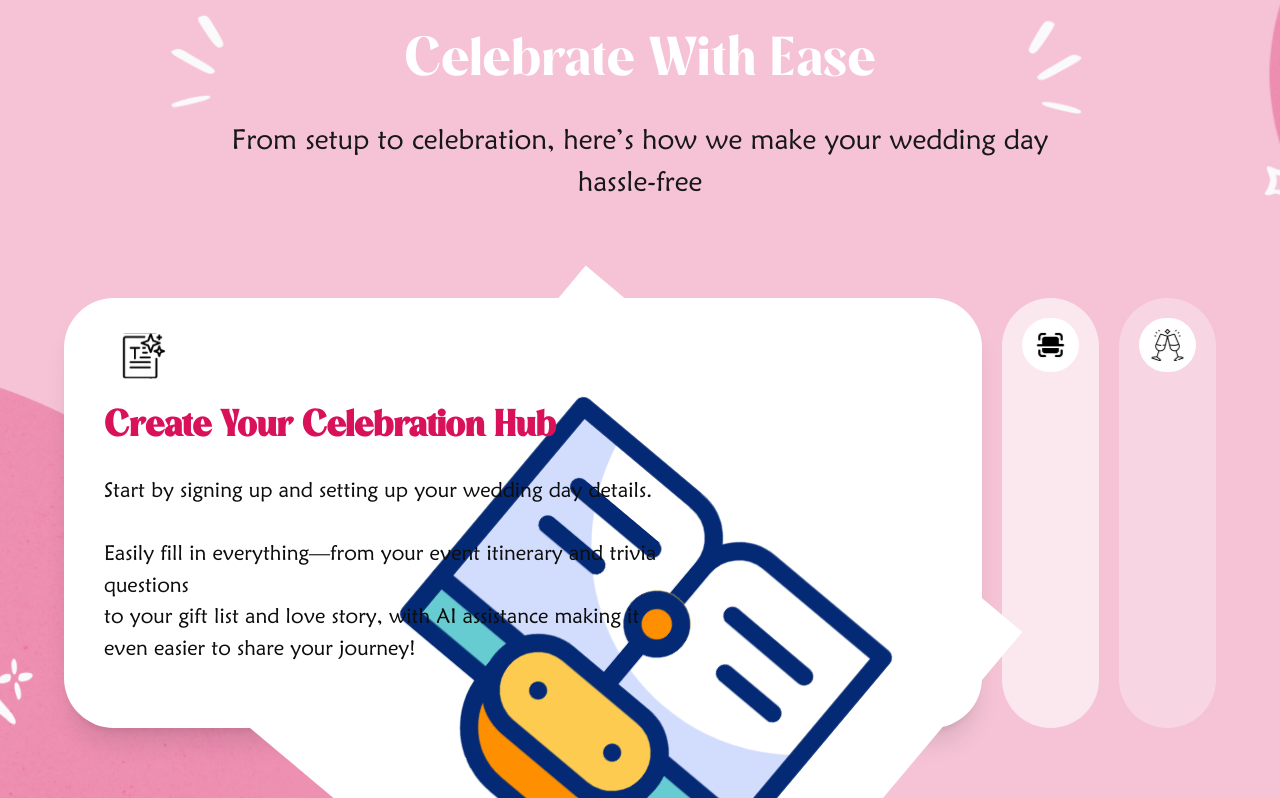
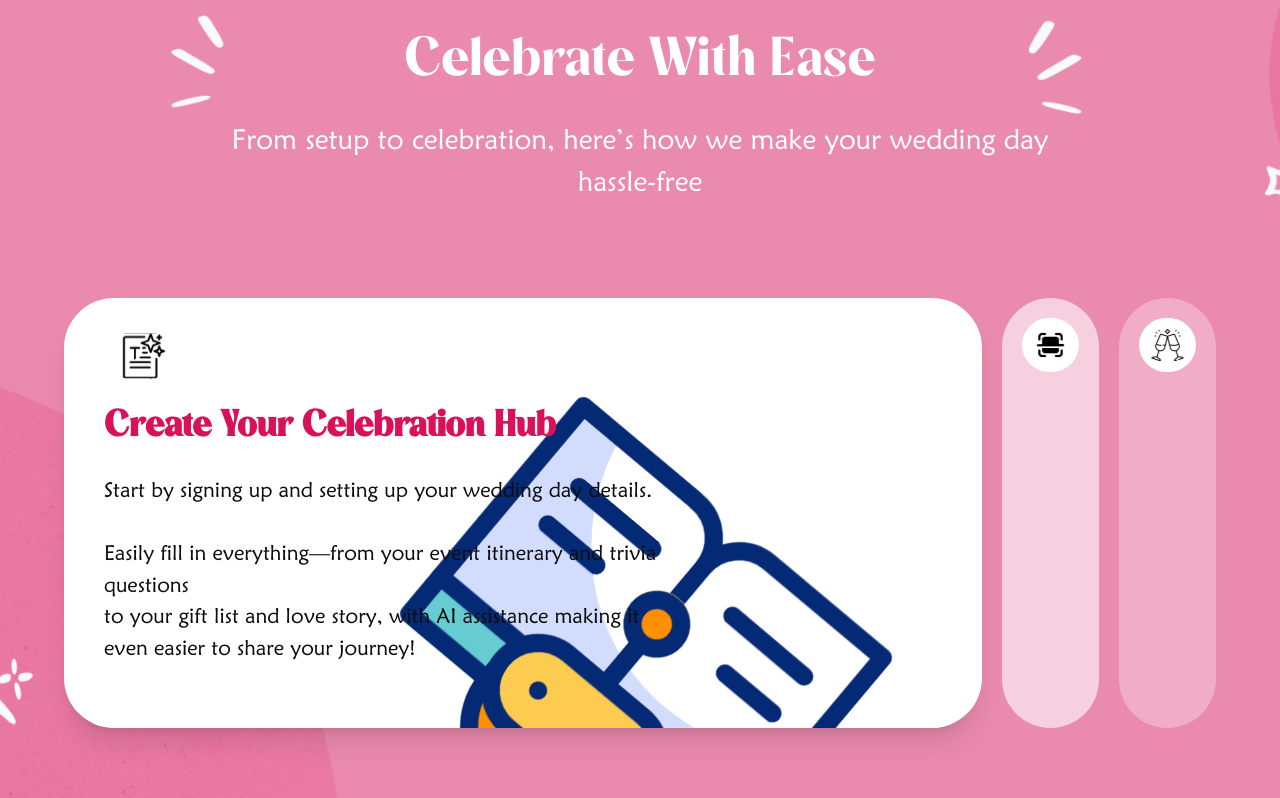
Before and after one commit to okafohenry/upwork, a Next.js app: page / in a window 1280 px wide. Shown: the part 5139-5937 px from the top of the page. Built offline with nearby package versions, Linux system fonts and the light colour scheme.

Commit message:
fixed errors background image

```diff
--- a/src/app/globals.css
+++ b/src/app/globals.css
@@ -38,7 +38,7 @@ html {
 
 
 body {
-  color: var(--foreground);
+  color: #ffffff;
   /* background: var(--background); */
   font-family: Arial, Helvetica, sans-serif;
   scroll-behavior: smooth;
@@ -65,7 +65,6 @@ p, ul>li>a, .copyright, button {
 }
 
 .faq-bg {
-
   background-image: url('/union.svg');
   background-size: cover;
   background-position: center;
@@ -74,19 +73,19 @@ p, ul>li>a, .copyright, button {
 
 .celebrate-bg {
   width: 100%;
-  height: 120vh;
 
-  background-image: url('/celebrate2.png');
+  background-image: url('/celebrate2.png') !important;
   background-size: cover;
   background-position: center;
   background-repeat: no-repeat;
+  background-color: var(--primary-50, rgb(233, 140, 174));
 }
 
 .hero-bg {
   width: 100%;
   height: 130vh;
 
-  background-image: url('/hero.png');
+  background-image: url('/hero.png') !important;
   background-size: cover;
   background-position: center;
   background-repeat: no-repeat;
--- a/src/components/carousel/SlideOne.jsx
+++ b/src/components/carousel/SlideOne.jsx
@@ -20,7 +20,7 @@ export default function SlideOne({ activeTwo, activeThree }) {
 
     return (
         <div className='grid lg:grid-cols-10 grid-cols-1 gap-x-5 h-[430px] lg:mt-[6rem] mt-[2.5rem]'>
-            <div className='lg:col-span-8 col-span-1 rounded-[50px] h-full bg-white shadow-xl py-[20px] lg:pl-[40px] pl-[20px] lg:pr-[5px] pr-[20px] origin-left transform scale-x-0 animate-curtain-close'>
+            <div className='lg:col-span-8 col-span-1 rounded-[50px] h-full bg-white shadow-xl py-[20px] lg:pl-[40px] pl-[20px] lg:pr-[5px] pr-[20px] origin-left transform scale-x-0 animate-curtain-close overflow-hidden'>
                 <div className="flex items-center justify-between">
                     <Image src={ai} alt='ai' />
                     <Image src={robot} alt="robot" className="w-[26%] lg:hidden flex rotate-40" />
--- a/src/components/carousel/SlideThree.jsx
+++ b/src/components/carousel/SlideThree.jsx
@@ -27,7 +27,7 @@ export default function SlideThree({ activeOne, activeTwo }) {
             <Image src={scan} alt='scan' className=''  />
         </div>
 
-        <div className='lg:col-span-8 col-span-1 rounded-[50px] h-full bg-white shadow-xl py-[20px] lg:pl-[40px] pl-[20px] lg:pr-[5px] pr-[20px] origin-right transform scale-x-0 animate-curtain-close'>
+        <div className='lg:col-span-8 col-span-1 rounded-[50px] h-full bg-white shadow-xl py-[20px] lg:pl-[40px] pl-[20px] lg:pr-[5px] pr-[20px] origin-right transform scale-x-0 animate-curtain-close overflow-hidden'>
             <div className="flex items-center justify-between">
                 <Image src={cheers} alt='cheers' />
                 <Image src={cheersGif} alt="cheers-gif" className="w-[26%] lg:hidden flex rotate-40" />
--- a/src/components/carousel/SlideTwo.jsx
+++ b/src/components/carousel/SlideTwo.jsx
@@ -25,7 +25,7 @@ export default function SlideTwo({ activeOne, activeThree, prevIndex }) {
             <Image src={ai} alt='ai' className='cursor-pointer'  />
         </div>
 
-        <div className={`lg:col-span-8 col-span-1 rounded-[50px] h-full bg-white shadow-xl py-[20px] lg:pl-[40px] pl-[20px] lg:pr-[5px] pr-[20px] ${prevIndex === 1 ? 'origin-right' : 'origin-left'} transform scale-x-0 animate-curtain-close`}> {/** change origin based on current index */}
+        <div className={`lg:col-span-8 col-span-1 rounded-[50px] h-full bg-white shadow-xl py-[20px] lg:pl-[40px] pl-[20px] lg:pr-[5px] pr-[20px] overflow-hidden ${prevIndex === 1 ? 'origin-right' : 'origin-left'} transform scale-x-0 animate-curtain-close`}> {/** change origin based on current index */}
             <div className="flex items-center justify-between">
                 <Image src={scan} alt='scan' />
                 <Image src={qrCode} alt="qr-code" className="w-[26%] lg:hidden flex rotate-40" />
--- a/src/components/carousel/index.jsx
+++ b/src/components/carousel/index.jsx
@@ -26,7 +26,7 @@ const Carousel = ({ autoPlay = false, delay = 3000 }) => {
   // Track screen width and set up interval if width <= 900px
   useEffect(() => {
     // Only proceed if window is defined
-    if (typeof window === "undefined") return;
+    // if (typeof window === "undefined") return null;
 
     const handleResize = () => setScreenWidth(window.innerWidth);
 
--- a/src/components/celebrate/index.jsx
+++ b/src/components/celebrate/index.jsx
@@ -2,7 +2,8 @@ import Carousel from "../carousel";
 
 export default function Celebrate(){
     return (
-        <div className="celebrate-bg" id="how-it-works">
+        <div
+        className="celebrate-bg lg:h-[120vh] h-[100vh]" id="how-it-works">
             <div className="w-[90%] mx-auto">
                 <h1 data-aos="fade-down" className="text-center lg:text-[60px] lg:leading-[90px] leading-[50px] text-[45px] pt-[5rem] text-white">Celebrate With Ease</h1>
                 <p data-aos="fade-down" className="mt-4 text-center lg:text-[28px] text-[18px]">From setup to celebration, here’s how we make your wedding day <br /> hassle-free</p>
--- a/src/components/faq/components/Accordion.jsx
+++ b/src/components/faq/components/Accordion.jsx
@@ -10,7 +10,11 @@ export default function Accordion({ id, title, body, isOpen, setIsOpen }) {
             <Image
             src={isOpen.status && isOpen.id === id ? openIcon : closeIcon }
             alt="dropdown-icon"
-            className={`transform transition-transform duration-300 `} />
+            className={`transform transition-transform duration-300 `}
+            style={{
+              transform: isOpen.status && isOpen.id === id ? 'rotate(360deg)' : 'rotate(0deg)',
+            }}
+            />
             <h4 className='text-[#0D0D0D] lg:text-[25px] text-[16px] hover:cursor-pointer' onClick={setIsOpen}>{title}</h4>
         </div>
         {isOpen.status && isOpen.id === id ?
```
